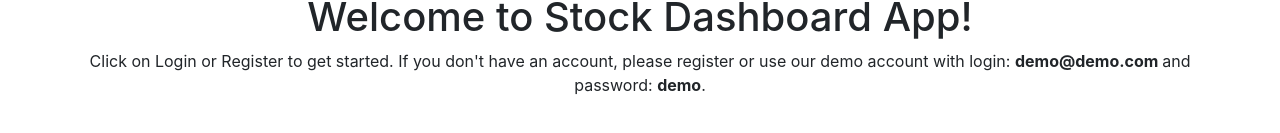
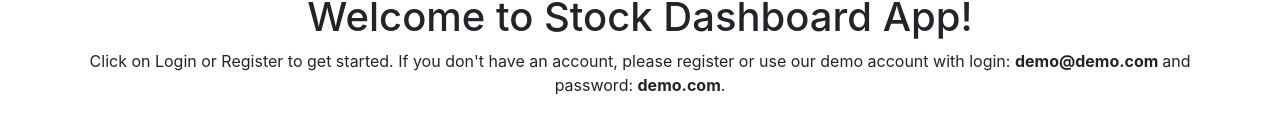
Before and after one commit to BadVilgo/investing-portfolio-alpha-vantage-api, a React (Create React App) app: page / in a window 1280 px wide. Shown: the part 405-538 px from the top of the page. Built offline with nearby package versions, Linux system fonts and the light colour scheme.

Commit message:
gh pages

```diff
--- a/src/pages/Home.js
+++ b/src/pages/Home.js
@@ -8,7 +8,7 @@ function Home() {
         Click on Login or Register to get started. If you don't have an account,
         please register or use our demo account with login:{" "}
         <b>demo@demo.com </b>
-        and password: <b>demo</b>.
+        and password: <b>demo.com</b>.
       </p>
     </div>
   );
```
